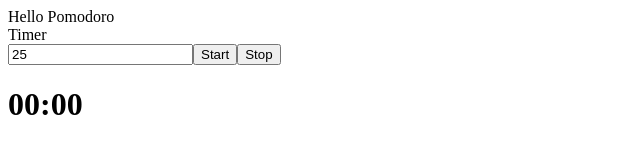
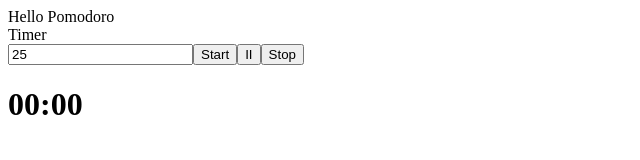
Before and after one commit to josiahjswab/pomodor, a React (Vite) app: page / in a window 1280 px wide. Shown: the top 160 px of the page, without its empty margins (0-640 px from the left). Built offline with nearby package versions, Linux system fonts and the light colour scheme.

Commit message:
adds pausing and resuming functionality.

```diff
--- a/src/App.jsx
+++ b/src/App.jsx
@@ -6,19 +6,23 @@ export default function App() {
 
   const [time, setTime] = useState(25);
   const [timeRemaining, setTimeRemaining] = useState(0);
+  const [isPaused, setIsPaused] = useState(false);
 
   const seconds = time * 60;
 
   const countDown = () => {
-    setTimeRemaining(seconds)
+    isPaused ? [setIsPaused(false), setTimeRemaining(timeRemaining - 1)] : setTimeRemaining(seconds);
+    // The above code is the below refactored.
+    // if(isPaused === false) {
+    //   setTimeRemaining(seconds)
+    // } else {
+    //   setIsPaused(false);
+    //   setTimeRemaining(timeRemaining - 1)
+    // }
   };
 
   const minutesRemaining = Math.floor(timeRemaining/60)
   const secondsRemaining = timeRemaining % 60
-
-  const stopCount = () => {
-    setTimeRemaining(0)
-  }
 
   const TimerDisplay = () => {
     let result = {};
@@ -32,8 +36,19 @@ export default function App() {
     return <h1>{result.minutesRemaining}:{result.secondsRemaining}</h1>
   }
 
+  let intervel = null;
+
+  const pauseCount = () => {
+    setIsPaused(true);
+    clearInterval(intervel);
+  }
+
+  const stopCount = () => {
+    setTimeRemaining(0)
+    // clearInterval(intervel) //use this to create pause feature.
+  }
+
   useEffect(() => {
-    let intervel = null;
     const timerNoise = document.getElementsByClassName('audio-win')[0]
 
     if(timeRemaining <= 0) {
@@ -57,6 +72,7 @@ export default function App() {
         onChange={(e) => setTime(e.target.value)}
       />
       <button onClick={countDown}>Start</button>
+      <button onClick={pauseCount}>II</button>
       <button onClick={stopCount}>Stop</button>
       <TimerDisplay/>
       <audio className='audio-win'>
```
